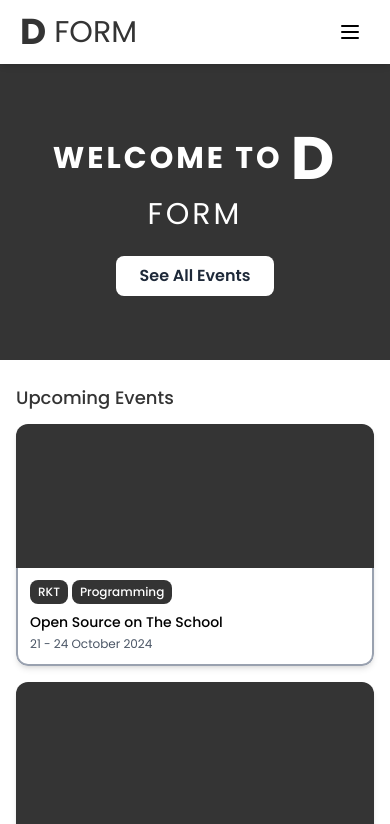
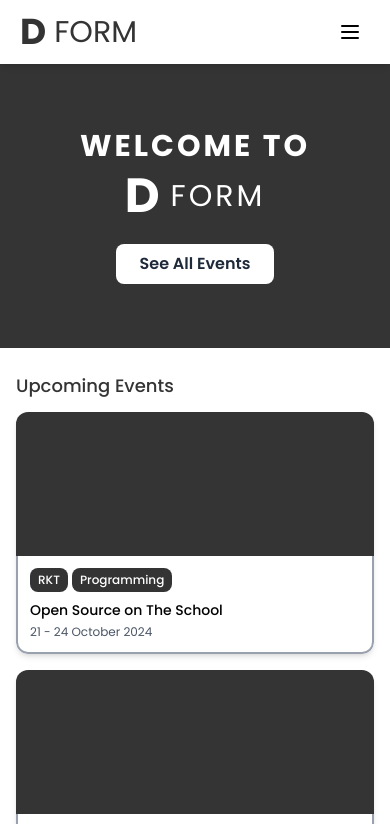
Before and after one commit to Dinus-Open-Source-Community/d-form, a React (Vite) app in the folder d-form/: page / in a window 390 px wide. Shown: the top 824 px of the page. Built offline with nearby package versions, Linux system fonts and the light colour scheme.

Commit message:
fix: update layout structure in Home component for better alignment and spacing

```diff
--- a/d-form/src/pages/Home.jsx
+++ b/d-form/src/pages/Home.jsx
@@ -13,12 +13,14 @@ const Home = () => {
     <>
       <div className="mt-16 sm:mt-22 bg-[#343434] text-white text-center py-16 sm:py-24 md:py-32 lg:py-40 px-4">
         <div className="flex flex-col items-center justify-center text-center mb-6 sm:mb-8">
-          <div className="flex flex-wrap justify-center items-center text-3xl sm:text-5xl md:text-6xl lg:text-7xl font-extrabold tracking-widest uppercase gap-2 sm:gap-4 md:gap-5">
+          <div className="flex flex-col sm:flex-row items-center text-3xl sm:text-5xl md:text-6xl lg:text-7xl font-extrabold tracking-widest uppercase gap-2 sm:gap-4">
             <span>WELCOME TO</span>
-            <span className="text-6xl sm:text-8xl md:text-9xl lg:text-[100px] font-extrabold leading-none">
-              D
-            </span>
-            <span className="font-normal">FORM</span>
+            <div className="flex gap-2 sm:gap-3 items-center">
+              <span className="text-5xl sm:text-8xl md:text-9xl lg:text-[100px] font-extrabold leading-none">
+                D
+              </span>
+              <span className="font-normal">FORM</span>
+            </div>
           </div>
         </div>
 
```
